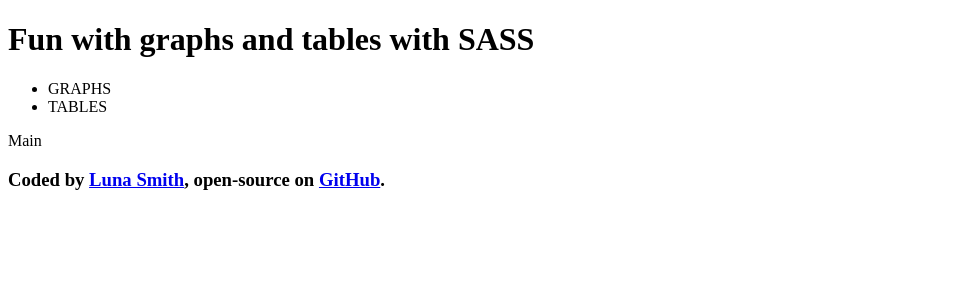
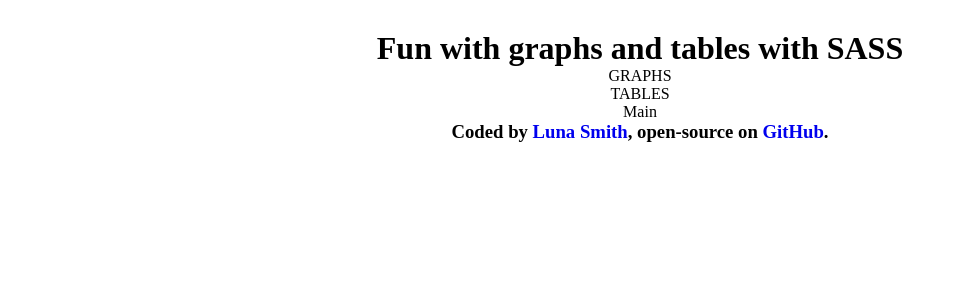
Before and after one commit to Lu-Smith/sass_graphs_tables_react_typescript, a React (Create React App) app: page / in a window 1280 px wide. Shown: the top 300 px of the page, without its empty margins (0-957 px from the left). Built offline with nearby package versions, Linux system fonts and the light colour scheme.

Commit message:
Updated styles

```diff
--- a/src/styles/_base.scss
+++ b/src/styles/_base.scss
@@ -0,0 +1,18 @@
+* {
+    margin: 0;
+    padding: 0;
+    box-sizing: border-box;
+}
+
+body {
+    padding: 30px;
+    text-align: center;
+}
+
+ul {
+    list-style: none;
+}
+
+a {
+    text-decoration: none;
+}
--- a/src/styles/app.css
+++ b/src/styles/app.css
@@ -1 +1,18 @@
-/*# sourceMappingURL=app.css.map */
+* {
+  margin: 0;
+  padding: 0;
+  box-sizing: border-box;
+}
+
+body {
+  padding: 30px;
+  text-align: center;
+}
+
+ul {
+  list-style: none;
+}
+
+a {
+  text-decoration: none;
+}/*# sourceMappingURL=app.css.map */
--- a/src/styles/app.scss
+++ b/src/styles/app.scss
@@ -1 +1 @@
-@import 'base.scss'
+@import 'base.scss';
```
Also changed, not shown: 1 other file (tests, documents, lock files or other folders).
